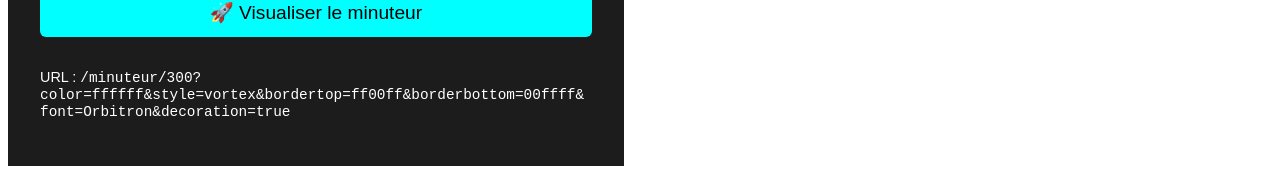
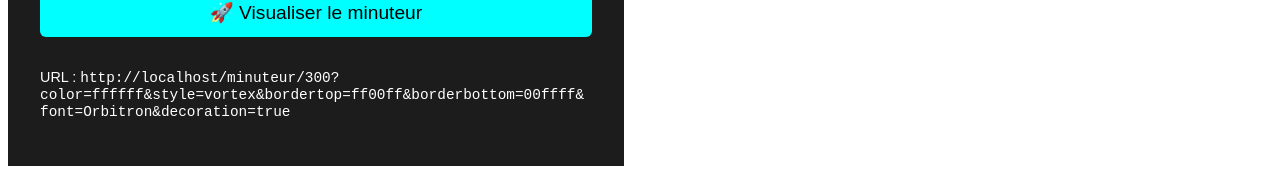
Before and after one commit to 7imio/minuteur-stream, a React (Vite) app: page / in a window 1280 px wide. Shown: the part 697-867 px from the top of the page. Built offline with nearby package versions, Linux system fonts and the light colour scheme; a web font is replaced by a local one.

Commit message:
fixed html

```diff
--- a/src/TimerConfigurator.tsx
+++ b/src/TimerConfigurator.tsx
@@ -40,7 +40,7 @@ const TimerConfigurator = () => {
     url.set("font", encodeURIComponent(font));
     url.set("decoration", decoration.toString());
 
-    return `/minuteur/${seconds}?${url.toString()}`;
+    return `${window.location.origin}/minuteur/${seconds}?${url.toString()}`;
   };
 
   const handleGenerate = () => {
@@ -52,9 +52,7 @@ const TimerConfigurator = () => {
   const [decoration, setDecoration] = useState(true);
 
   const handleCopy = async () => {
-    await navigator.clipboard.writeText(
-      `${window.location.origin}${generateUrl()}`
-    );
+    await navigator.clipboard.writeText(`${generateUrl()}`);
     setCopied(true);
     setTimeout(() => setCopied(false), 2000);
   };
```
